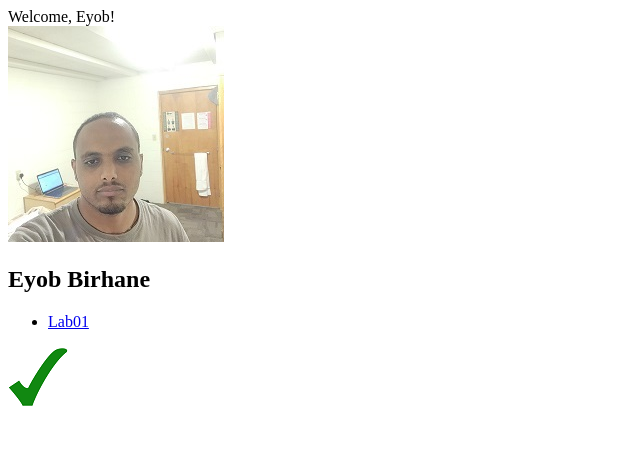
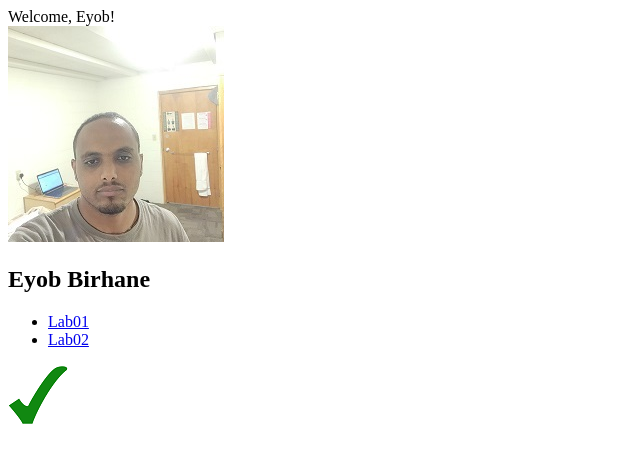
Before and after one commit to eyoba2001/eyoba2001.github.io, a plain HTML site: page index.html in a window 1280 px wide. Shown: the whole page, without its empty margins (0-640 px from the left). Drawn offline with Linux system fonts and the light colour scheme.

Commit message:
Update index.html

```diff
--- a/index.html
+++ b/index.html
@@ -13,6 +13,7 @@
   <h2>Eyob Birhane</h2>
 <ul>
    <li><a href="lab1.html">Lab01</a></li>
+  <li><a  href="lab2.html">Lab02</a></li>
   </ul>
     <footer>
       <a href= "https://validator.w3.org/nu/?doc=https%3A%2F%2Feyoba2001.github.io%2F">
```
